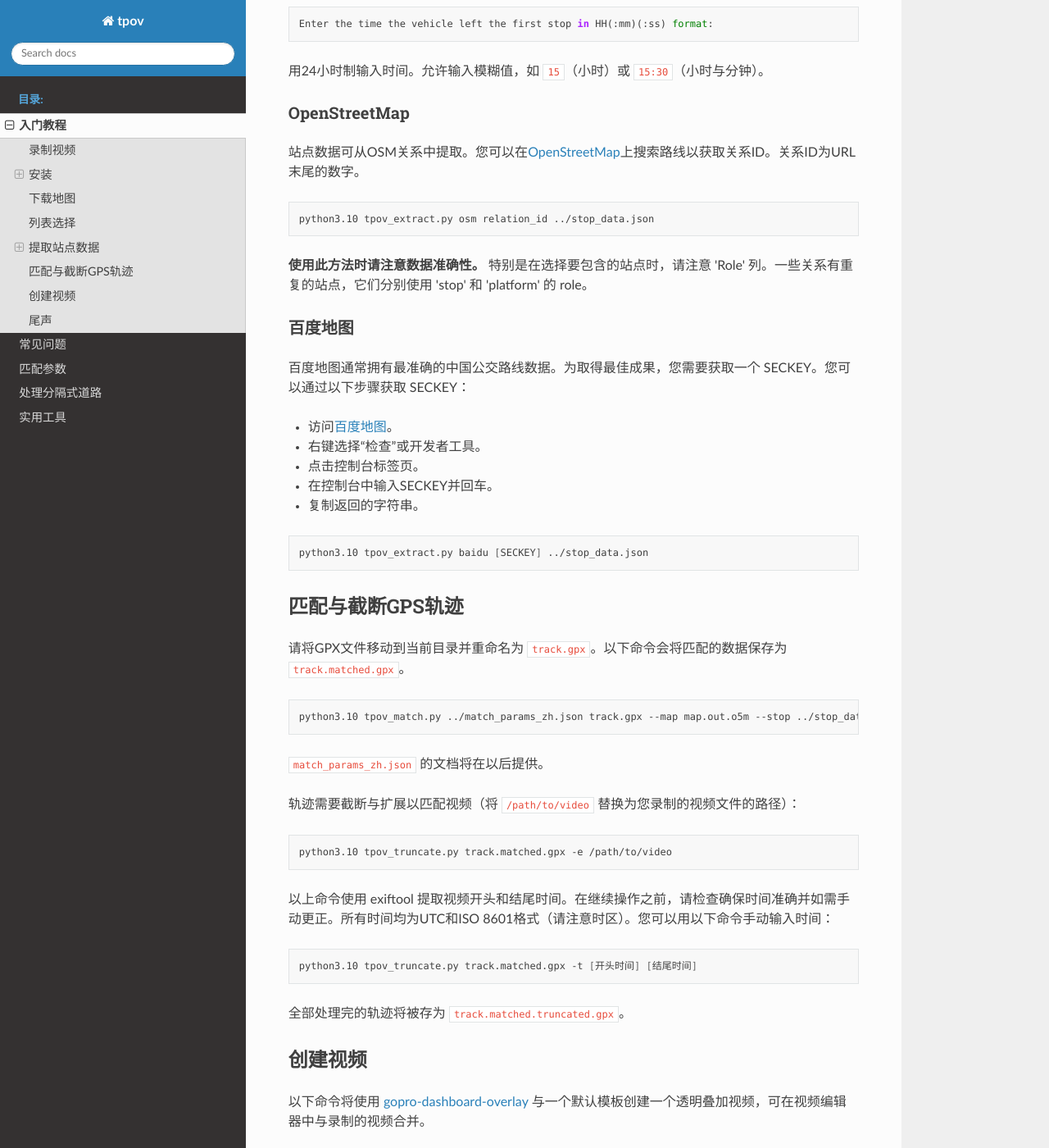
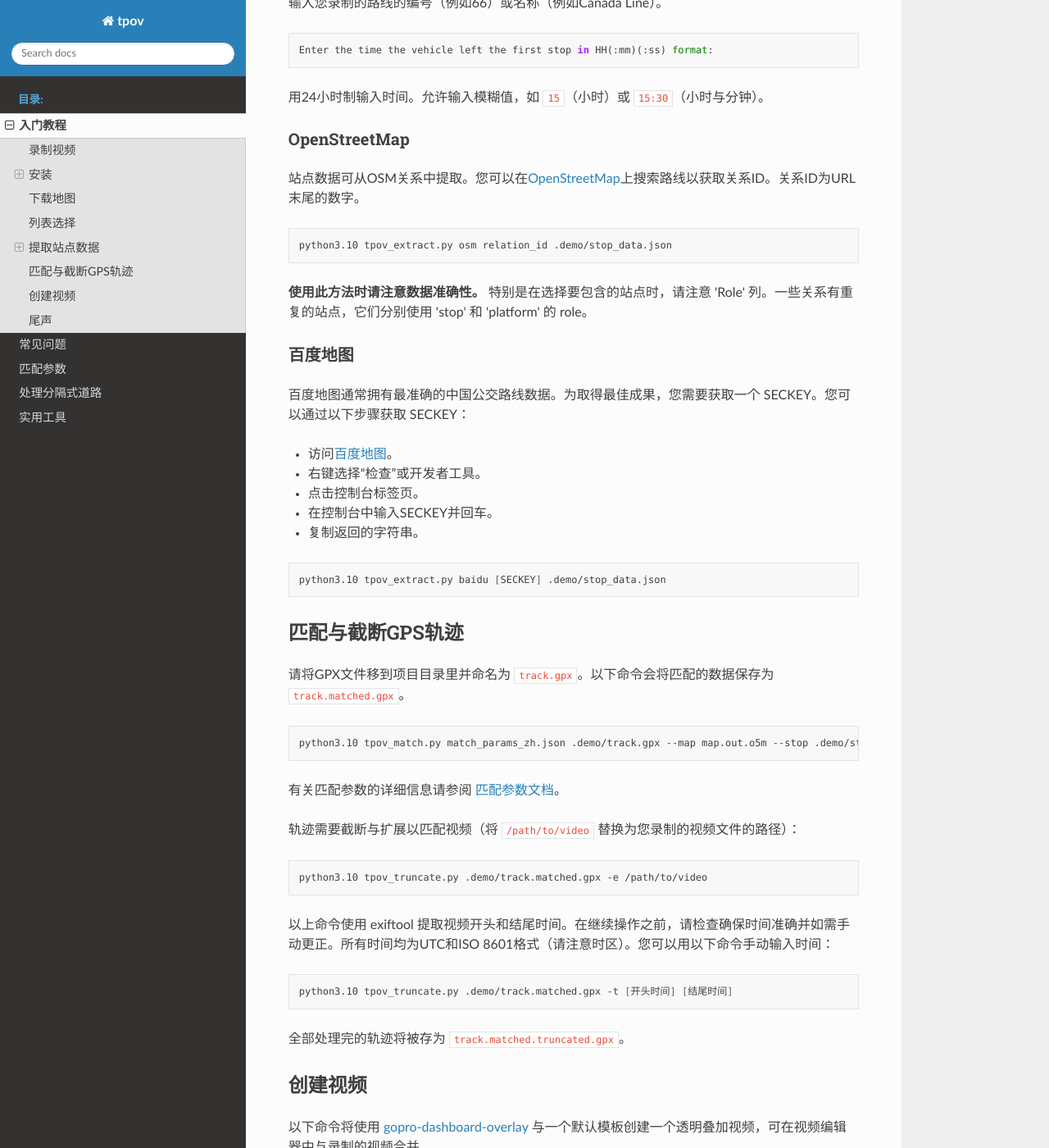
Before and after one commit to CyrilSLi/tpov, a Sphinx documentation site: the page built from docs/zh_CN/source/quickstart.md, in a window 1280 px wide and 1400 px high, scrolled down 2447 px. Shown: the whole window at 82% size. Built offline with Sphinx 7.4.7 and the Read the Docs theme 3.1.0, drawn with Linux system fonts in a browser that asks for light colours; some of the changed text lies outside the part shown.

Commit message:
update docs

````diff
--- a/docs/zh_CN/source/quickstart.md
+++ b/docs/zh_CN/source/quickstart.md
@@ -18,8 +18,7 @@
 git clone https://github.com/CyrilSLi/tpov
 cd tpov
 pip install -r requirements.txt
-mkdir quickstart_project
-cd quickstart_project
+mkdir .demo
 ```
 
 ### 命令行程序安装
@@ -37,7 +36,7 @@ cd quickstart_project
 把`path/to/mapfile`替换为地图文件的路径。
 
 ```bash
-python3.10 tpov_convert.py /path/to/mapfile ../tpov_filter.txt
+python3.10 tpov_convert.py /path/to/mapfile tpov_filter.txt
 ```
 
 过滤文件用于过滤地图中的不必要数据。`tpov_filter.txt` 应该适配大多数情况，但如需可修改。详情请见 [osmfilter wiki (英文)](https://wiki.openstreetmap.org/wiki/Osmfilter) 。
@@ -79,14 +78,16 @@ Select item(s):
 
 `tpov_extract.py` 用于提取公交路线的站点数据（名称、坐标、换乘信息等）。目前支持从GTFS、 OSM与百度地图提取数据。
 
+选择以下数据源之一提取站点数据。数据将被保存到项目目录中的 `stop_data.json`。
+
 ### GTFS
 
 GTFS是许多公交公司提供数据的常见格式。您通常可以从公交公司的网站或第三方数据源下载GTFS数据。如需请解压。
 
-**第一次运行此脚本时，将花费一些时间对数据进行排序和索引。**
+**第一次运行此脚本时，程序将花费一些时间对数据进行排序和索引。**
 
 ```bash
-python3.10 tpov_extract.py gtfs /path/to/gtfs ../stop_data.json
+python3.10 tpov_extract.py gtfs /path/to/gtfs .demo/stop_data.json
 ```
 ```
 Enter the route short_name or long_name:
@@ -106,7 +107,7 @@ Enter the time the vehicle left the first stop in HH(:mm)(:ss) format:
 站点数据可从OSM关系中提取。您可以在[OpenStreetMap](https://www.openstreetmap.org/)上搜索路线以获取关系ID。关系ID为URL末尾的数字。
 
 ```bash
-python3.10 tpov_extract.py osm relation_id ../stop_data.json
+python3.10 tpov_extract.py osm relation_id .demo/stop_data.json
 ```
 
 **使用此方法时请注意数据准确性。** 特别是在选择要包含的站点时，请注意 'Role' 列。一些关系有重复的站点，它们分别使用 'stop' 和 'platform' 的 role。
@@ -122,29 +123,29 @@ python3.10 tpov_extract.py osm relation_id ../stop_data.json
 - 复制返回的字符串。
 
 ```bash
-python3.10 tpov_extract.py baidu [SECKEY] ../stop_data.json
+python3.10 tpov_extract.py baidu [SECKEY] .demo/stop_data.json
 ```
 
 ## 匹配与截断GPS轨迹
 
-请将GPX文件移动到当前目录并重命名为 `track.gpx`。以下命令会将匹配的数据保存为 `track.matched.gpx`。
+请将GPX文件移到项目目录里并命名为 `track.gpx`。以下命令会将匹配的数据保存为 `track.matched.gpx`。
 
 ```bash
-python3.10 tpov_match.py ../match_params_zh.json track.gpx --map map.out.o5m --stop ../stop_data.json
+python3.10 tpov_match.py match_params_zh.json .demo/track.gpx --map map.out.o5m --stop .demo/stop_data.json
 ```
 
-`match_params_zh.json` 的文档将在以后提供。
+有关匹配参数的详细信息请参阅 [匹配参数文档](match_params.md)。
 
 轨迹需要截断与扩展以匹配视频（将 `/path/to/video` 替换为您录制的视频文件的路径）：
 
 ```bash
-python3.10 tpov_truncate.py track.matched.gpx -e /path/to/video
+python3.10 tpov_truncate.py .demo/track.matched.gpx -e /path/to/video
 ```
 
 以上命令使用 exiftool 提取视频开头和结尾时间。在继续操作之前，请检查确保时间准确并如需手动更正。所有时间均为UTC和ISO 8601格式（请注意时区）。您可以用以下命令手动输入时间：
 
 ```bash
-python3.10 tpov_truncate.py track.matched.gpx -t [开头时间] [结尾时间]
+python3.10 tpov_truncate.py .demo/track.matched.gpx -t [开头时间] [结尾时间]
 ```
 
 全部处理完的轨迹将被存为 `track.matched.truncated.gpx`。
@@ -158,13 +159,13 @@ python3.10 tpov_truncate.py track.matched.gpx -t [开头时间] [结尾时间]
 此模板适配 [Noto Sans CJK](https://github.com/googlefonts/noto-cjk/raw/main/Sans/Variable/OTC/NotoSansCJK-VF.otf.ttc) 字体，但其他字体可以适用。请将 `NotoSansCJK-VF` 替换为您想使用的字体的文件路径。
 
 ```bash
-gopro-dashboard.py --use-gpx-only --units-speed kph --units-altitude m --units-distance km --font NotoSansCJK-VF --profile overlay --overlay-size 1920x1080 --layout-xml ../tpov_layout_zh.xml overlay.mov --gpx track.matched.truncated.gpx --map-api-key KEY
+gopro-dashboard.py --use-gpx-only --units-speed kph --units-altitude m --units-distance km --font NotoSansCJK-VF --profile overlay --overlay-size 1920x1080 --layout-xml tpov_layout_zh.xml .demo/overlay.mov --gpx .demo/track.matched.truncated.gpx --map-api-key KEY
 ```
 
 如果您不想进一步编辑视频，可替代使用以下命令将叠加与视频合并（将 `/path/to/video` 替换为您录制的视频文件的路径）：
 
 ```bash
-gopro-dashboard.py --use-gpx-only --units-speed kph --units-altitude m --units-distance km --font NotoSansCJK-VF --overlay-size 1920x1080 --layout-xml ../tpov_layout_zh.xml /path/to/video overlay.mp4 --gpx track.matched.truncated.gpx --map-api-key KEY
+gopro-dashboard.py --use-gpx-only --units-speed kph --units-altitude m --units-distance km --font NotoSansCJK-VF --overlay-size 1920x1080 --layout-xml tpov_layout_zh.xml /path/to/video .demo/overlay.mp4 --gpx .demo/track.matched.truncated.gpx --map-api-key KEY
 ```
 
 `kph`, `m`, 与 `km` 可被替换为其他单位。在 [gopro-dashboard-overlay 文档 (英文)](https://github.com/time4tea/gopro-dashboard-overlay/tree/main/docs/xml/examples/04-metrics#conversions) 中列举了可选的单位。
````
Also changed, not shown: other parts of docs/zh_CN/source/quickstart.md (+1 -1 lines), docs/en/source/quickstart.md (+14 -15 lines).
